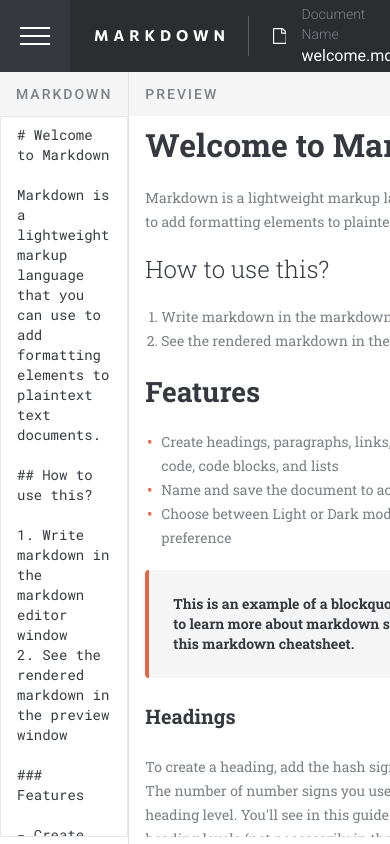
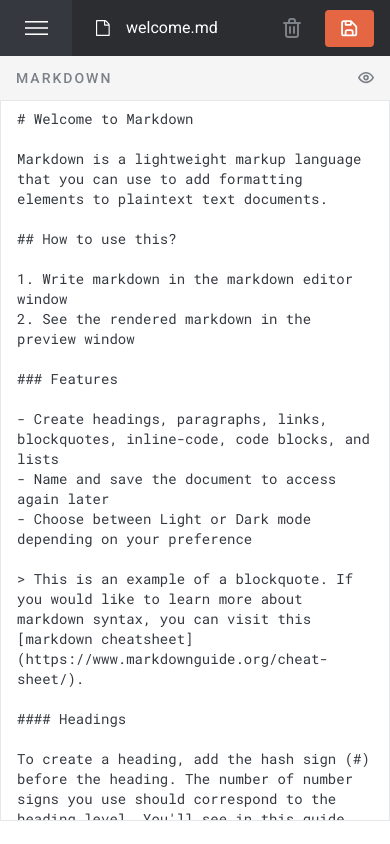
Before and after one commit to leoikeh99/Markdown-Editor, a React (Create React App) app: page / in a window 390 px wide. Built offline with nearby package versions, Linux system fonts and the light colour scheme.

Commit message:
Setup responsive styles

```diff
--- a/src/components/Header.js
+++ b/src/components/Header.js
@@ -1,5 +1,6 @@
 import React, { useContext, useState } from "react";
 import { ReactComponent as MenuIcon } from "../assets/icon-menu.svg";
+import { ReactComponent as MobileMenuIcon } from "../assets/icon-menu-mobile.svg";
 import { ReactComponent as CloseIcon } from "../assets/icon-close.svg";
 import { ReactComponent as Logo } from "../assets/logo.svg";
 import { ReactComponent as DocIcon } from "../assets/icon-document.svg";
@@ -36,23 +37,32 @@ export const Header = () => {
   };
 
   return (
-    <div className="w-full h-72 bg-dark-gray-2 flex justify-between items-center pr-4">
-      <div className="h-full w-fit flex items-center gap-6">
+    <div className="w-full h-56 sm2:h-72 bg-dark-gray-2 flex justify-between items-center pr-4">
+      <div className="h-full w-fit flex items-center  gap-6">
         <div className="h-full w-72 bg-dark-gray flex items-center justify-center">
           {!menu ? (
-            <MenuIcon onClick={toggleMenu} className="cursor-pointer" />
+            <>
+              <MenuIcon
+                onClick={toggleMenu}
+                className="cursor-pointer hidden sm2:block"
+              />
+              <MobileMenuIcon
+                onClick={toggleMenu}
+                className="cursor-pointer block sm2:hidden"
+              />
+            </>
           ) : (
             <CloseIcon onClick={toggleMenu} className="cursor-pointer" />
           )}
         </div>
-        <div className="h-full py-4 flex items-center gap-6">
+        <div className="h-full py-4 flex items-center sm2:gap-6">
           <span>
-            <Logo />
+            <Logo className="hidden sm2:block" />
           </span>
-          <div className="w-fit h-full border-l border-light-gray-4 px-5-2 flex items-center gap-4">
+          <div className="w-fit h-full sm2:border-l border-light-gray-4 md2:px-5-2 flex items-center gap-4">
             <DocIcon />
             <div>
-              <p className="text-light-gray-3 font-light text-sm">
+              <p className="text-light-gray-3 font-light text-sm2 hidden sm2:block">
                 Document Name
               </p>
               <p className="text-white font-normal text-base">
@@ -68,7 +78,7 @@ export const Header = () => {
           onClick={() => currentDoc !== false && setShowModal(true)}
         />
         <button className="btn" onClick={save}>
-          <SaveIcon /> Save Changes
+          <SaveIcon /> <span className="hidden sm2:block">Save Changes</span>
         </button>
       </div>
       {showModal && <DeleteDocument setShowModal={setShowModal} />}
--- a/src/components/Markdown.js
+++ b/src/components/Markdown.js
@@ -1,15 +1,31 @@
 import React, { useContext } from "react";
 import MarkdownContext from "../context/MarkdownContext";
+import { ReactComponent as OpenEye } from "../assets/icon-show-preview.svg";
+import { ReactComponent as CloseEye } from "../assets/icon-hide-preview.svg";
 
-export const Markdown = () => {
+export const Markdown = ({ showMarkdown, setShowMarkdown }) => {
   const { markdown, handleMarkdownChange } = useContext(MarkdownContext);
 
   return (
-    <div className="basis-2/4 calcHeight">
-      <div className="bg-light-gray-1/2 px-4 py-3">
+    <div
+      className={`basis-full calcHeight ${
+        !showMarkdown && "hidden"
+      } md2:block md2:basis-2/4`}>
+      <div className="bg-light-gray-1/2 px-4 py-3 flex items-center justify-between">
         <h5 className="text-light-gray-3 text-sm font-medium tracking-2">
           MARKDOWN
         </h5>
+        {showMarkdown ? (
+          <OpenEye
+            onClick={() => setShowMarkdown(!showMarkdown)}
+            className="cursor-pointer md2:hidden"
+          />
+        ) : (
+          <CloseEye
+            onClick={() => setShowMarkdown(!showMarkdown)}
+            className="cursor-pointer md2:hidden"
+          />
+        )}
       </div>
       <textarea
         className="border w-full py-2 px-4 overflow-y-auto calcHeight2 resize-none font-Roboto-Mono text-dark-gray font-normal text-sm"
--- a/src/components/Preview.js
+++ b/src/components/Preview.js
@@ -8,9 +8,9 @@ export const Preview = ({ showMarkdown, setShowMarkdown }) => {
   const { markdown } = useContext(MarkdownContext);
   return (
     <div
-      className={`${
-        showMarkdown ? "basis-2/4" : "basis-full"
-      } border-l border-light-gray calcHeight`}>
+      className={`${showMarkdown ? "basis-2/4" : "basis-full"} ${
+        showMarkdown ? "hidden" : "block"
+      } md2:block border-l border-light-gray calcHeight`}>
       <div className="bg-light-gray-1/2 px-4 py-3 flex items-center justify-between">
         <h5 className="text-light-gray-3 text-sm font-medium tracking-2">
           PREVIEW
@@ -29,7 +29,7 @@ export const Preview = ({ showMarkdown, setShowMarkdown }) => {
       </div>
       <div
         className={`py-2 px-4 overflow-y-auto calcHeight2 preview ${
-          !showMarkdown && "max-w-672"
+          !showMarkdown && "md2:max-w-672"
         } m-auto`}>
         <ReactMarkdown>{markdown}</ReactMarkdown>
       </div>
--- a/src/components/widgets/Menu.js
+++ b/src/components/widgets/Menu.js
@@ -1,4 +1,4 @@
-import React, { useEffect } from "react";
+import React from "react";
 
 export const Menu = () => {
   return (
--- a/src/pages/Main.js
+++ b/src/pages/Main.js
@@ -9,7 +9,12 @@ export const Main = () => {
     <main id="main" className="transition-transform overflow-y-hidden z-0">
       <Header />
       <div className="flex">
-        {showMarkdown && <Markdown />}
+        {showMarkdown && (
+          <Markdown
+            showMarkdown={showMarkdown}
+            setShowMarkdown={setShowMarkdown}
+          />
+        )}
         <Preview
           showMarkdown={showMarkdown}
           setShowMarkdown={setShowMarkdown}
--- a/tailwind.config.js
+++ b/tailwind.config.js
@@ -19,6 +19,7 @@ module.exports = {
         95: "95%",
         250: "250px",
         343: "343px",
+        56: "56px",
       },
       fontFamily: {
         Roboto: ['"Roboto"', "san-serif"],
@@ -40,6 +41,10 @@ module.exports = {
       maxWidth: {
         672: "672px",
       },
+      screens: {
+        md2: "875px",
+        sm2: "695px",
+      },
     },
   },
   plugins: [],
```
Also changed, not shown: src/assets/icon-menu-mobile.svg (added).
